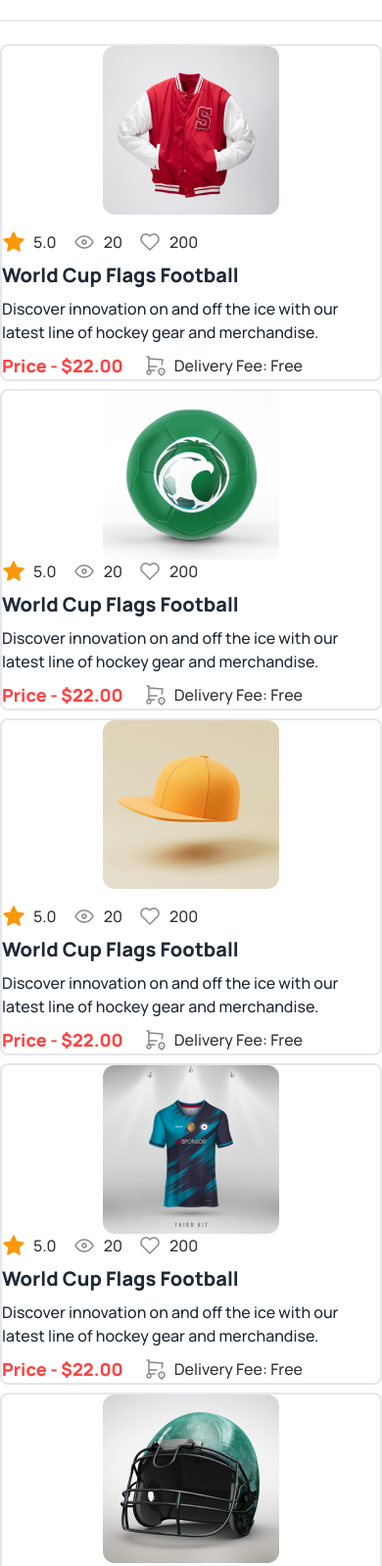
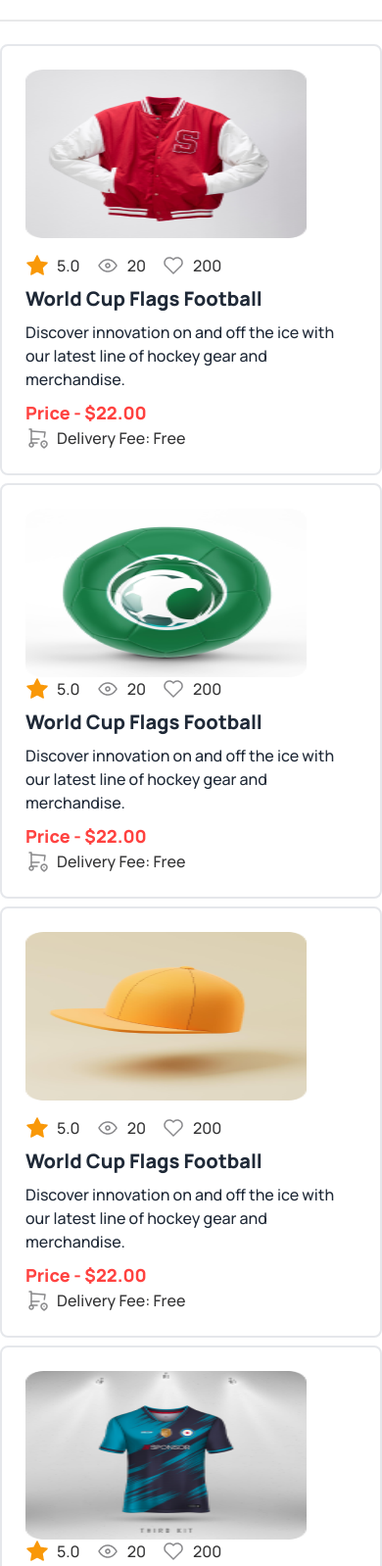
Before and after one commit to rupoque/hockey-assignment, a plain HTML site: page index.html in a window 390 px wide. Shown: the part 3159-4757 px from the top of the page at 98% size. Drawn offline with nearby package versions, Linux system fonts and the light colour scheme.

Commit message:
fixed our new product section

```diff
--- a/index.html
+++ b/index.html
@@ -157,6 +157,7 @@
           <p class="section-para font-medium pb-4 text-center text-base">Nurture the next generation of hockey stars through our Youth Development Program. <br>Designed to instill skills, discipline, and a passion for the game.</p>
         </div>
         <div class="divider"></div>
+
       <!-- program section images -->
       <section>
         <div class="flex lg:flex-row flex-col gap-2">
@@ -192,9 +193,9 @@
 
 <!-- Card section -->
 <div class="grid grid-cols-1 lg:grid lg:grid-cols-2 gap-2 my-2">
-  <div class="lg:flex lg:flex-row lg:gap-4 flex flex-col  border-2 rounded-lg lg:p-2 items-center">
+  <div class="lg:flex lg:flex-row lg:gap-4 flex flex-col  border-2 rounded-lg px-6 py-6 lg:px-2 lg:py-2">
     <div class="mb-4 lg:mb-0">
-      <img src="Images/5.png" alt="">
+      <img class="w-[287px] h-[172px] lg:w-auto" src="Images/5.png" alt="">
     </div>
 
   <div>
@@ -218,9 +219,9 @@
         <p class="text-base font-medium my-2">Discover innovation on and off the ice with our latest line of hockey gear and merchandise.</p>
       </div>
 
-      <div class="flex gap-5 items-center">
+      <div class="flex lg:gap-5 flex-col lg:items-center lg:flex-row">
         <p class="text-[#FF4240] font-extrabold text-lg">Price - $22.00</p>
-        <div class="flex justify-between gap-2">
+        <div class="flex gap-2">
           <span>
             <img src="Images/shopping-cart.svg" alt="">
           </span>
@@ -234,9 +235,9 @@
    </div>
 </div>
 
-    <div class="lg:flex lg:flex-row lg:gap-4 flex flex-col  border-2 rounded-lg lg:p-2 items-center">
+    <div class="lg:flex lg:flex-row lg:gap-4 flex flex-col  border-2 rounded-lg px-6 py-6 lg:px-2 lg:py-2">
           <div>
-            <img src="Images/6.png" alt="">
+            <img class="w-[287px] h-[172px] lg:w-auto" src="Images/6.png" alt="">
           </div>
 
         <div>
@@ -260,9 +261,9 @@
               <p class="text-base font-medium my-2">Discover innovation on and off the ice with our latest line of hockey gear and merchandise.</p>
             </div>
 
-            <div class="flex gap-5 items-center">
+            <div class="flex lg:gap-5 flex-col lg:items-center lg:flex-row">
               <p class="text-[#FF4240] font-extrabold text-lg">Price - $22.00</p>
-              <div class="flex justify-between gap-2">
+              <div class="flex gap-2">
                 <span>
                   <img src="Images/shopping-cart.svg" alt="">
                 </span>
@@ -278,9 +279,9 @@
 </div>
 
 <div class="grid grid-cols-1 lg:grid lg:grid-cols-2 gap-2 my-2">
-  <div class="lg:flex lg:flex-row lg:gap-4 flex flex-col  border-2 rounded-lg lg:p-2 items-center">
+  <div class="lg:flex lg:flex-row lg:gap-4 flex flex-col  border-2 rounded-lg px-6 py-6 lg:px-2 lg:py-2">
     <div class="mb-4 lg:mb-0">
-      <img src="Images/7.png" alt="">
+      <img class="w-[287px] h-[172px] lg:w-auto" src="Images/7.png" alt="">
     </div>
 
   <div>
@@ -304,9 +305,9 @@
         <p class="text-base font-medium my-2">Discover innovation on and off the ice with our latest line of hockey gear and merchandise.</p>
       </div>
 
-      <div class="flex gap-5 items-center">
+      <div class="flex lg:gap-5 flex-col lg:items-center lg:flex-row">
         <p class="text-[#FF4240] font-extrabold text-lg">Price - $22.00</p>
-        <div class="flex justify-between gap-2">
+        <div class="flex gap-2">
           <span>
             <img src="Images/shopping-cart.svg" alt="">
           </span>
@@ -320,9 +321,9 @@
    </div>
 </div>
 
-    <div class="lg:flex lg:flex-row lg:gap-4 flex flex-col  border-2 rounded-lg lg:p-2 items-center">
+    <div class="lg:flex lg:flex-row lg:gap-4 flex flex-col  border-2 rounded-lg px-6 py-6 lg:px-2 lg:py-2">
           <div>
-            <img src="Images/8.png" alt="">
+            <img class="w-[287px] h-[172px] lg:w-auto" src="Images/8.png" alt="">
           </div>
 
         <div>
@@ -346,9 +347,9 @@
               <p class="text-base font-medium my-2">Discover innovation on and off the ice with our latest line of hockey gear and merchandise.</p>
             </div>
 
-            <div class="flex gap-5 items-center">
+            <div class="flex lg:gap-5 flex-col lg:items-center lg:flex-row">
               <p class="text-[#FF4240] font-extrabold text-lg">Price - $22.00</p>
-              <div class="flex justify-between gap-2">
+              <div class="flex gap-2">
                 <span>
                   <img src="Images/shopping-cart.svg" alt="">
                 </span>
@@ -364,9 +365,9 @@
 </div>
 
 <div class="grid grid-cols-1 lg:grid lg:grid-cols-2 gap-2 my-2">
-  <div class="lg:flex lg:flex-row lg:gap-4 flex flex-col  border-2 rounded-lg lg:p-2 items-center">
+  <div class="lg:flex lg:flex-row lg:gap-4 flex flex-col  border-2 rounded-lg px-6 py-6 lg:px-2 lg:py-2">
     <div class="mb-4 lg:mb-0">
-      <img src="Images/9.png" alt="">
+      <img class="w-[287px] h-[172px] lg:w-auto" src="Images/9.png" alt="">
     </div>
 
   <div>
@@ -390,9 +391,9 @@
         <p class="text-base font-medium my-2">Discover innovation on and off the ice with our latest line of hockey gear and merchandise.</p>
       </div>
 
-      <div class="flex gap-5 items-center">
+      <div class="flex lg:gap-5 flex-col lg:items-center lg:flex-row">
         <p class="text-[#FF4240] font-extrabold text-lg">Price - $22.00</p>
-        <div class="flex justify-between gap-2">
+        <div class="flex gap-2">
           <span>
             <img src="Images/shopping-cart.svg" alt="">
           </span>
@@ -406,9 +407,9 @@
    </div>
 </div>
 
-    <div class="lg:flex lg:flex-row lg:gap-4 flex flex-col  border-2 rounded-lg lg:p-2 items-center">
+    <div class="lg:flex lg:flex-row lg:gap-4 flex flex-col  border-2 rounded-lg px-6 py-6 lg:px-2 lg:py-2r">
           <div>
-            <img src="Images/10.png" alt="">
+            <img class="w-[287px] h-[172px] lg:w-auto" src="Images/10.png" alt="">
           </div>
 
         <div>
@@ -432,9 +433,9 @@
               <p class="text-base font-medium my-2">Discover innovation on and off the ice with our latest line of hockey gear and merchandise.</p>
             </div>
 
-            <div class="flex gap-5 items-center">
+            <div class="flex lg:gap-5 flex-col lg:items-center lg:flex-row">
               <p class="text-[#FF4240] font-extrabold text-lg">Price - $22.00</p>
-              <div class="flex justify-between gap-2">
+              <div class="flex gap-2">
                 <span>
                   <img src="Images/shopping-cart.svg" alt="">
                 </span>
```
